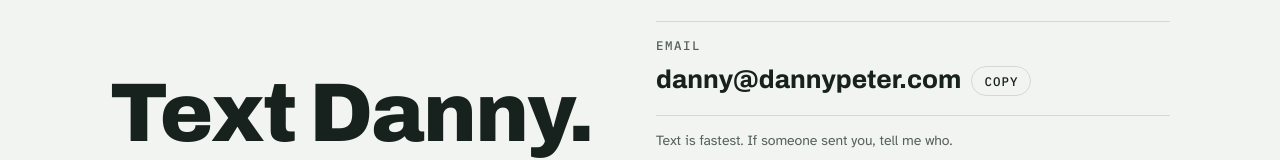
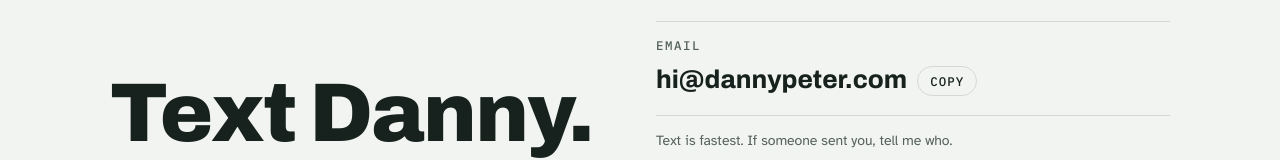
Before and after one commit to danielmake/dannypeter.com, a plain HTML site: page index.html in a window 1280 px wide. Shown: the part 3742-3902 px from the top of the page. Drawn offline with Linux system fonts and the light colour scheme.

Commit message:
Use hi@dannypeter.com
Co-Authored-By: Claude Opus 5.5 <noreply@anthropic.com>
Claude-Session: https://claude.ai/code/session_01GziuX6qF2D1HhtrTMNa7Uz

```diff
--- a/index.html
+++ b/index.html
@@ -404,7 +404,7 @@ footer a { color: var(--ink); text-underline-offset: 3px; }
         </div>
         <div class="line">
           <span class="label">Email</span>
-          <span class="value"><a href="mailto:danny@dannypeter.com" id="email">danny@dannypeter.com</a><button class="copy" id="copy-email" type="button">Copy</button></span>
+          <span class="value"><a href="mailto:hi@dannypeter.com" id="email">hi@dannypeter.com</a><button class="copy" id="copy-email" type="button">Copy</button></span>
         </div>
         <p class="referral">Text is fastest. If someone sent you, tell me who.</p>
       </div>
```
